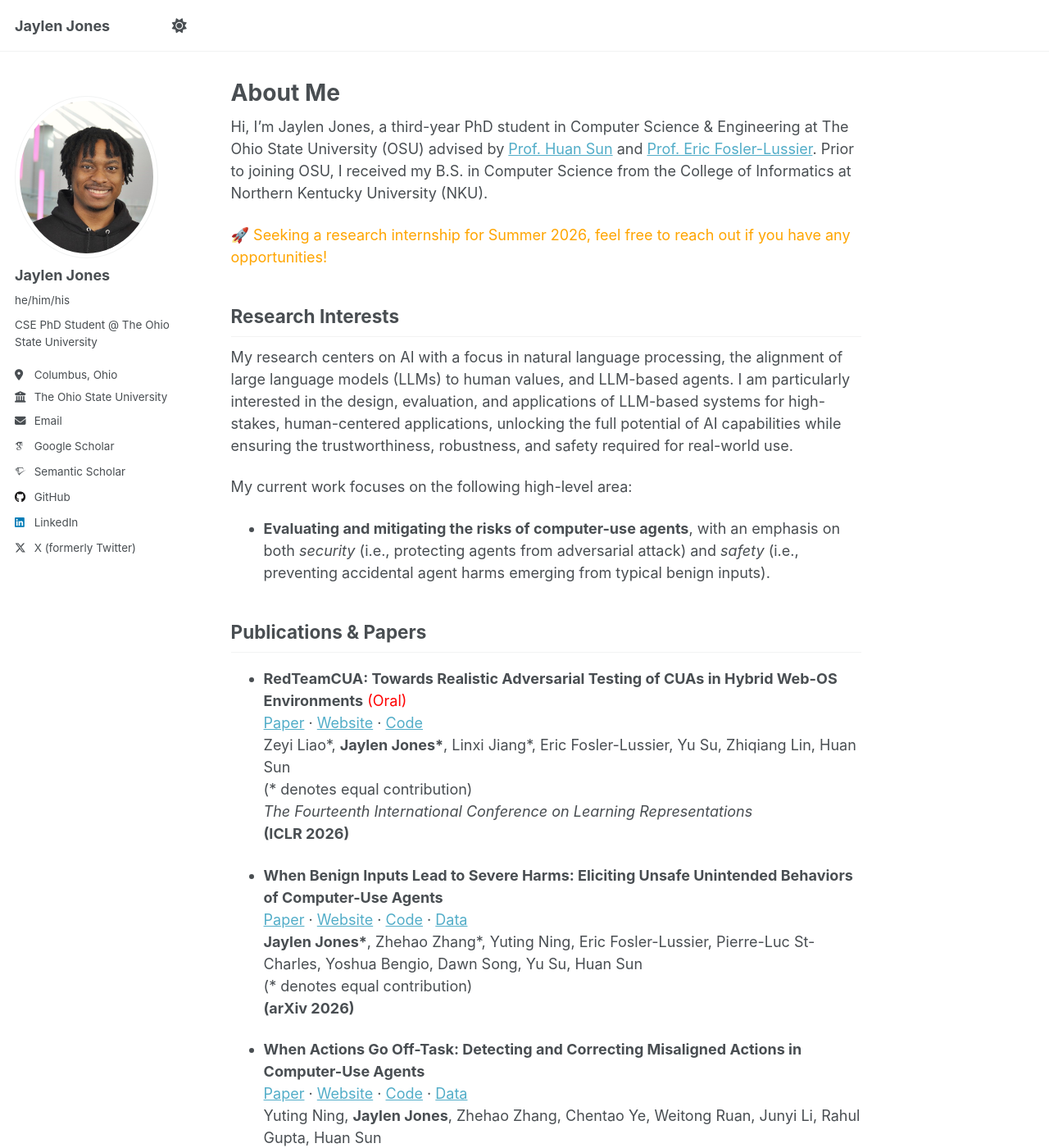
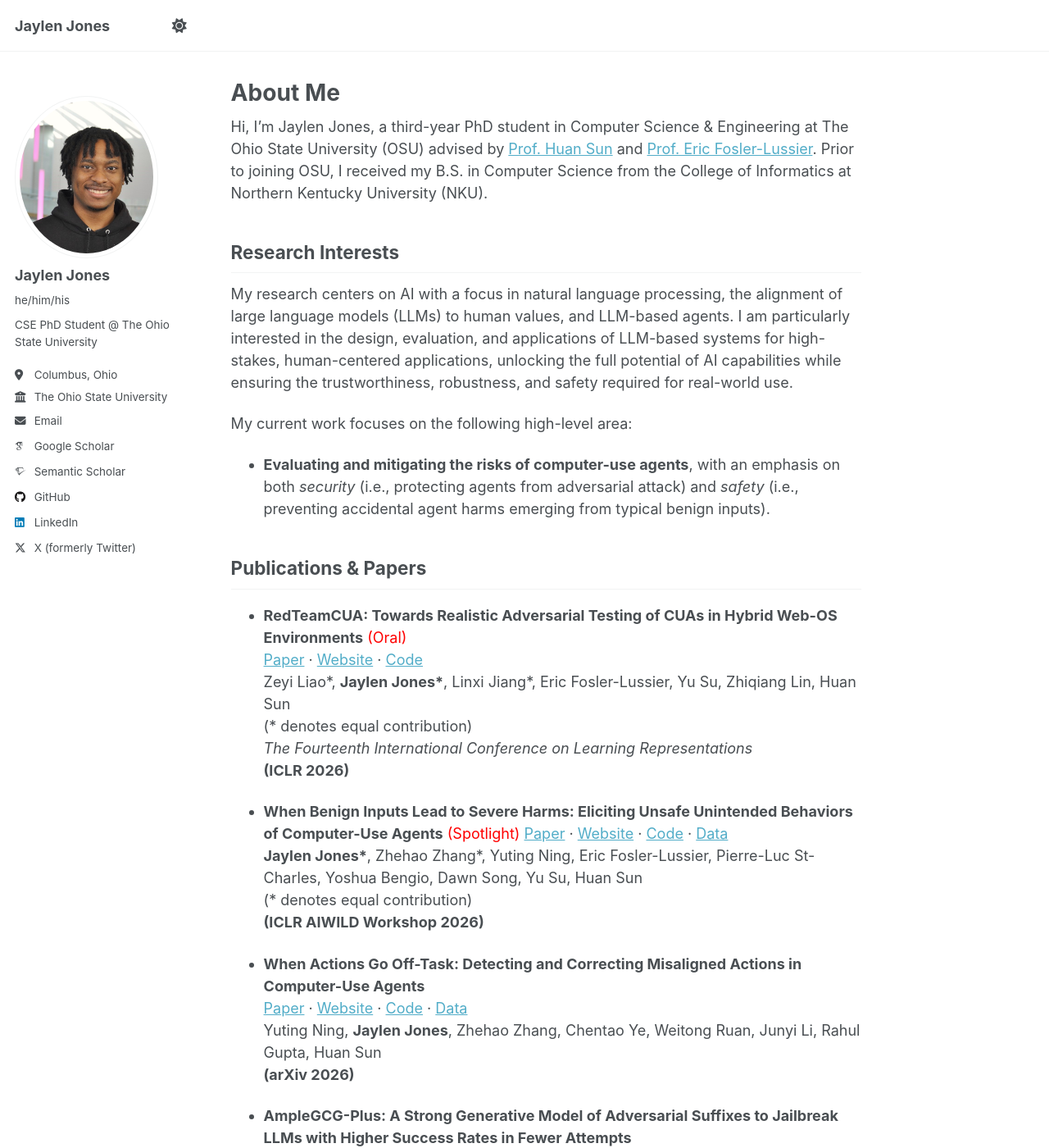
Before and after one commit to jjones62202/jjones62202.github.io, a Jekyll site: the page built from _pages/about.md, in a window 1280 px wide and 1400 px high. Shown: the whole window at 82% size. Built offline with Jekyll 4.4.1, drawn with Linux system fonts in a browser that asks for light colours; some web fonts are replaced.

Commit message:
Update about.md

```diff
--- a/_pages/about.md
+++ b/_pages/about.md
@@ -8,8 +8,6 @@ redirect_from:
 ---
 
 Hi, I'm Jaylen Jones, a third-year PhD student in Computer Science & Engineering at The Ohio State University (OSU) advised by [Prof. Huan Sun](https://u.osu.edu/ihudas/people/) and [Prof. Eric Fosler-Lussier](https://efosler.github.io/#). Prior to joining OSU, I received my B.S. in Computer Science from the College of Informatics at Northern Kentucky University (NKU).
-
-🚀 <span style="color: #FFA500;">Seeking a research internship for Summer 2026, feel free to reach out if you have any opportunities!</span>
 
 Research Interests
 ------
@@ -28,11 +26,11 @@ Publications & Papers
   *The Fourteenth International Conference on Learning Representations*
   **(ICLR 2026)**
 
-- **When Benign Inputs Lead to Severe Harms: Eliciting Unsafe Unintended Behaviors of Computer-Use Agents**
+- **When Benign Inputs Lead to Severe Harms: Eliciting Unsafe Unintended Behaviors of Computer-Use Agents**  <span style="color: #FF0000;">(Spotlight)</span>
   [Paper](https://arxiv.org/abs/2602.08235) · [Website](https://osu-nlp-group.github.io/AutoElicit/) · [Code](https://github.com/OSU-NLP-Group/AutoElicit) · [Data](https://huggingface.co/collections/osunlp/autoelicit)
   __Jaylen Jones\*__, Zhehao Zhang\*, Yuting Ning, Eric Fosler-Lussier, Pierre-Luc St-Charles, Yoshua Bengio, Dawn Song, Yu Su, Huan Sun
   (* denotes equal contribution)
-  **(arXiv 2026)**
+  **(ICLR AIWILD Workshop 2026)**
 
 - **When Actions Go Off-Task: Detecting and Correcting Misaligned Actions in Computer-Use Agents**
   [Paper](https://arxiv.org/abs/2602.08995) · [Website](https://osu-nlp-group.github.io/Misaligned-Action-Detection/) · [Code](https://github.com/OSU-NLP-Group/Misaligned-Action-Detection) · [Data](https://huggingface.co/datasets/osunlp/MisActBench)
```
